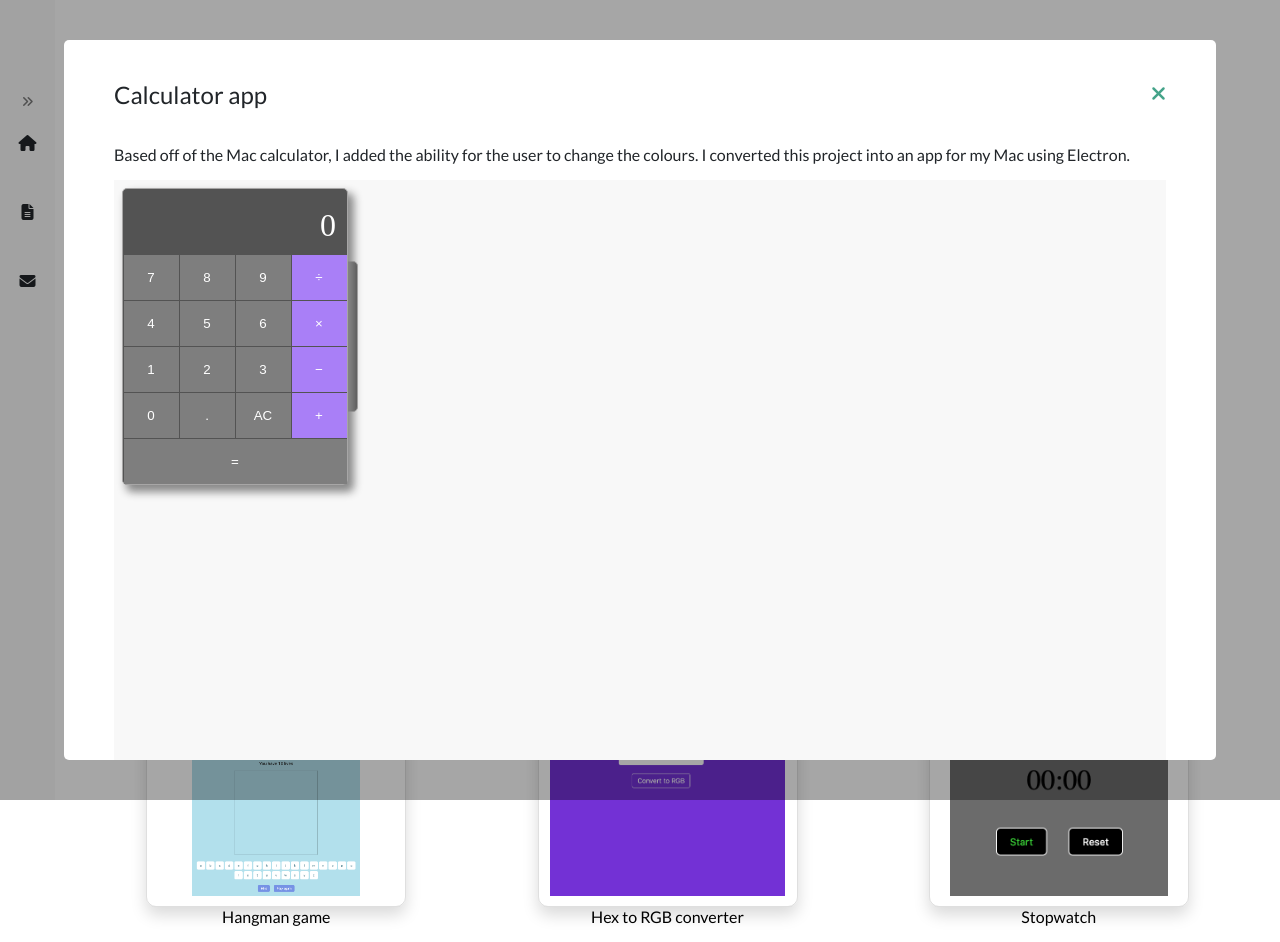
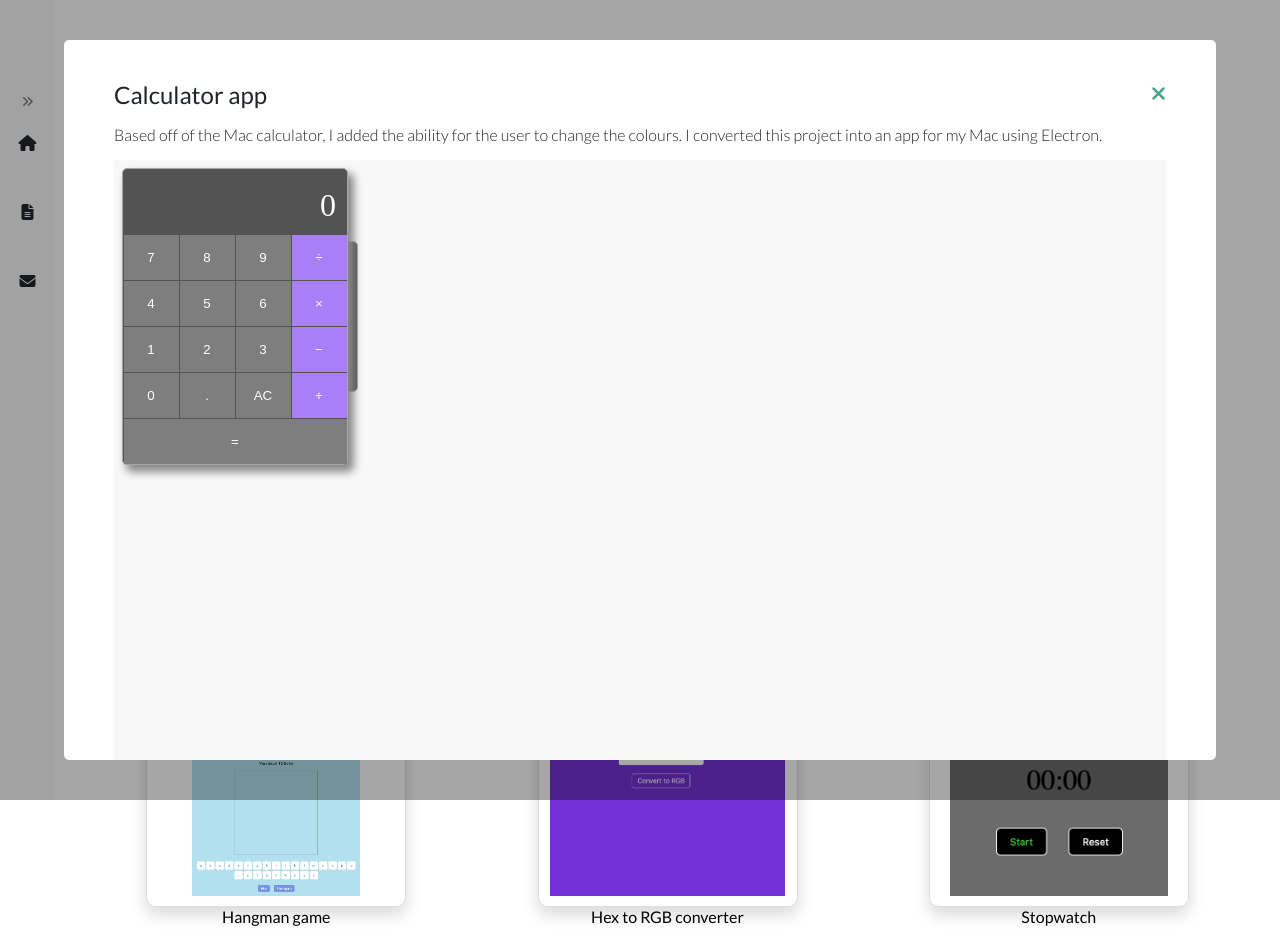
Before and after one commit to mackayneil/javascript-projects, a plain HTML site: page index.html in a window 1280 px wide. Both pictures are taken after a click on the element "Calculator app". Drawn offline with Linux system fonts and the light colour scheme.

Commit message:
Update font weight
Added lighter font font

```diff
--- a/index.html
+++ b/index.html
@@ -5,7 +5,7 @@
   <meta charset="utf-8">
   <meta name="viewport" content="width=device-width, initial-scale=1, shrink-to-fit=no">
   <meta name="author" content="Neil Mackay">
-  <link href="https://fonts.googleapis.com/css2?family=Lato:wght@400;700&family=Lora:wght@400;700&display=swap"
+ <link href="https://fonts.googleapis.com/css2?family=Lato:wght@300;Lato:wght@400;700&family=Lora:wght@400;700&display=swap"
     rel="stylesheet">
   <script src="https://kit.fontawesome.com/2d4958e339.js" crossorigin="anonymous"></script>
   <title>My Javascript projects | Neil Mackay</title>
--- a/styles.css
+++ b/styles.css
@@ -363,9 +363,15 @@ figcaption {
   justify-content: space-between;
 }
 
-.modal h2, p {
+.modal h2 {
   color: var(--text-color);
   font-weight: normal;
+  margin-bottom: 0;
+}
+
+.modal-descr {
+  font-weight: 300;
+  color: var(--text-color);
 }
 
 .project-container {
```
